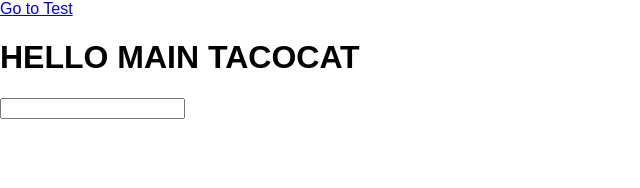
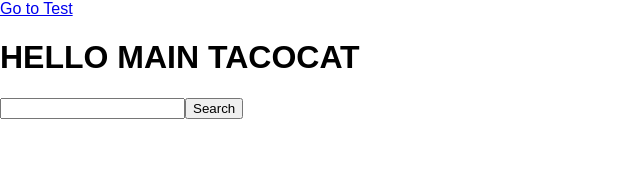
Before and after one commit to Sherman-Chen/bookish-octo-waddle, a React (Create React App) app: page / in a window 1280 px wide. Shown: the top 188 px of the page, without its empty margins (0-640 px from the left). Built offline with nearby package versions, Linux system fonts and the light colour scheme.

Commit message:
wire input

```diff
--- a/src/components/Home.js
+++ b/src/components/Home.js
@@ -8,14 +8,25 @@ export default class Home extends Component {
       url: 'http://www.omdbapi.com/?t=',
       searchResult: ''
     };
+    this.handleSearchChange = this.handleSearchChange.bind(this);
+    this.handleSearchSubmit = this.handleSearchSubmit.bind(this);
   }
 
-  handleSearch(event) {
-
+  handleSearchChange(event) {
+    this.setState({
+      searchResult: event.target.value
+    });
   }
 
-  handleSubmit() {
+  handleSearchSubmit(event) {
 
+    console.log(this.state.searchResult);
+
+    // reset search param
+    this.setState({
+      searchResult: ''
+    });
+    event.preventDefault();
   }
 
   render() {
@@ -25,8 +36,9 @@ export default class Home extends Component {
         <h1>HELLO MAIN TACOCAT</h1>
         <form>
           <label>
-            <input type="text"/>
+            <input type="text" value={this.state.searchResult} onChange={this.handleSearchChange} />
           </label>
+          <button onClick={this.handleSearchSubmit}>Search</button>
         </form>
       </main>
     )
```
